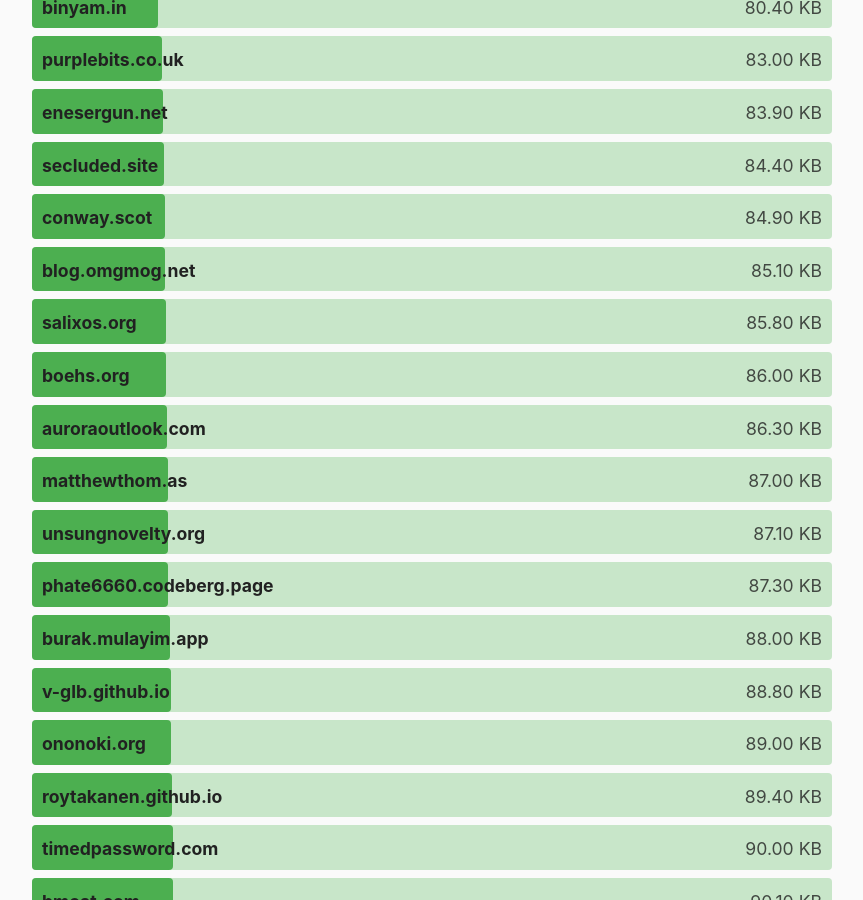
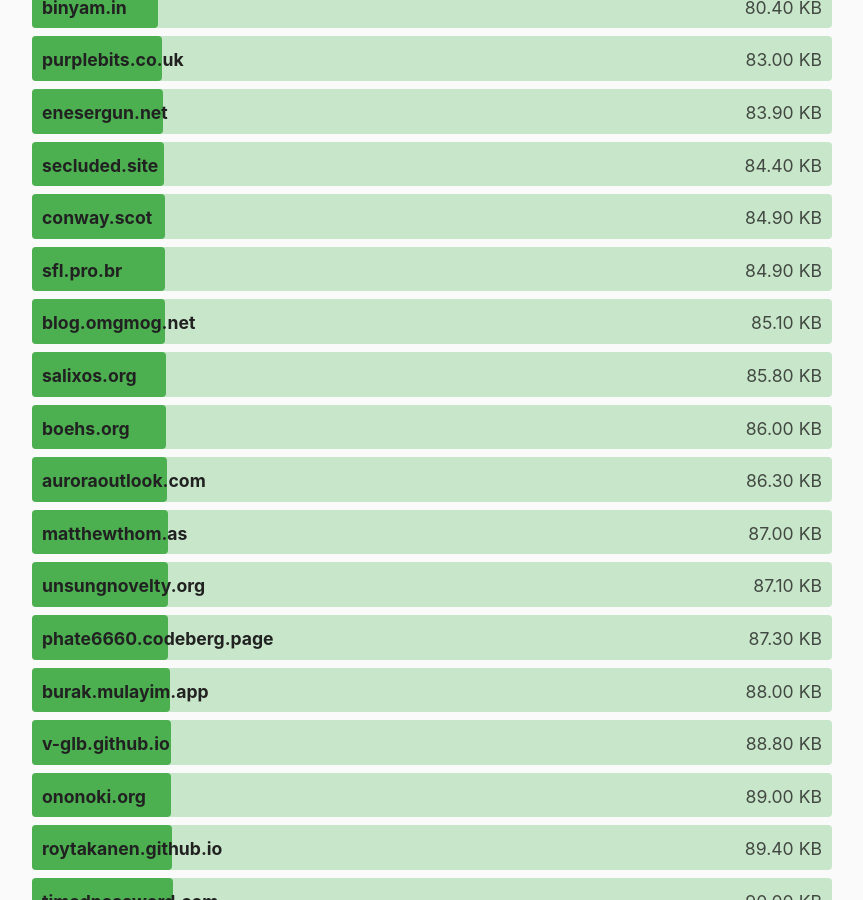
Before and after one commit to kevquirk/512kb.club, a Jekyll site: the page built from index.md, in a window 1280 px wide and 900 px high, scrolled down 19626 px. Shown: the whole window, without its empty margins (208-1071 px from the left). Built offline with Jekyll 4.4.1, drawn with Linux system fonts in a browser that asks for light colours.

Commit message:
Update sites.yml
https://gtmetrix.com/reports/sfl.pro.br/5vWyuiYw/

```diff
--- a/_data/sites.yml
+++ b/_data/sites.yml
@@ -2697,6 +2697,11 @@
   size: 461
   last_checked: 2022-01-29
 
+- domain: sfl.pro.br
+  url: https://sfl.pro.br/
+  size: 84.9
+  last_checked: 2023-08-22
+
 - domain: sglazov.ru
   url: https://sglazov.ru/
   size: 285
```
